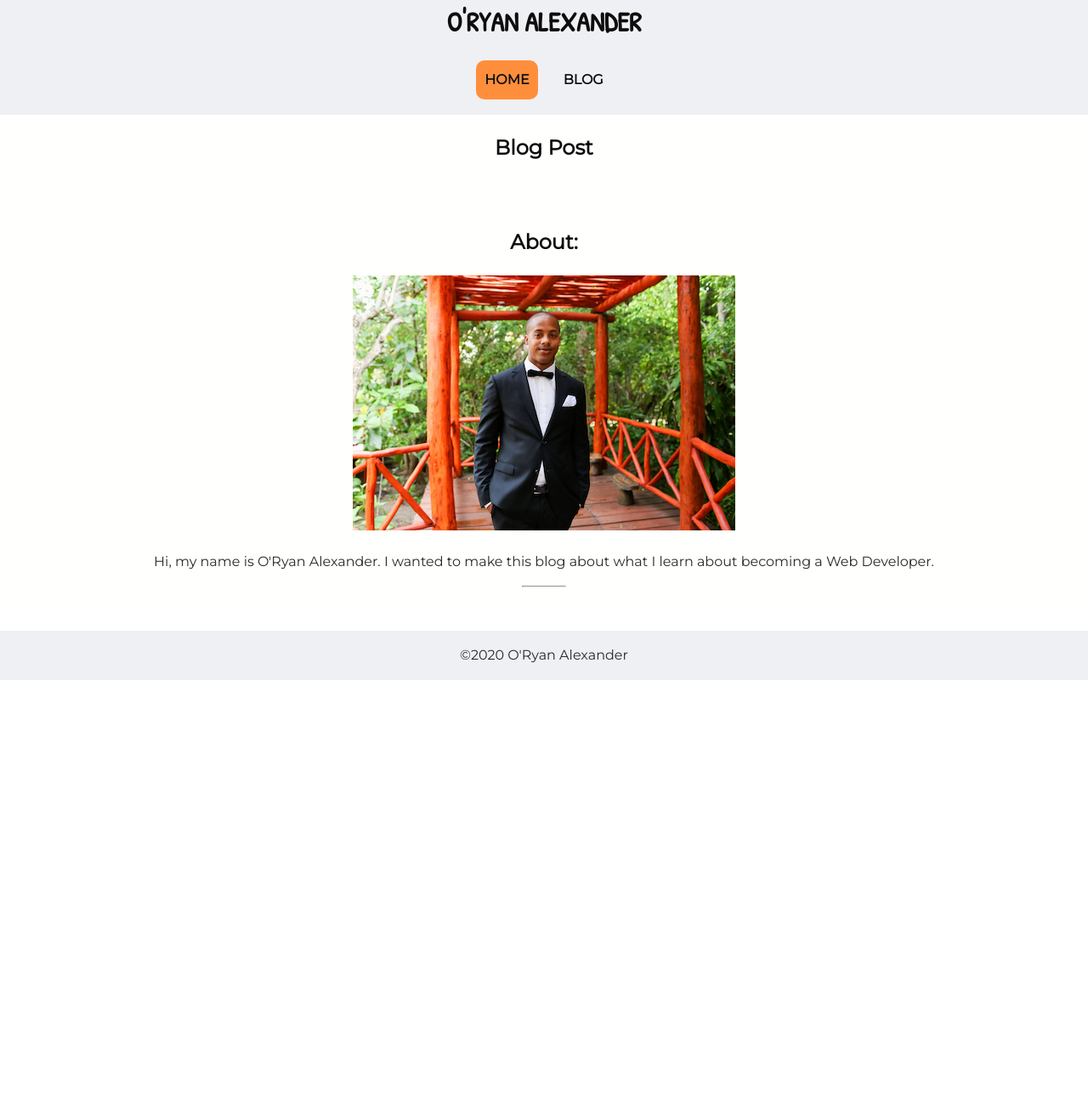
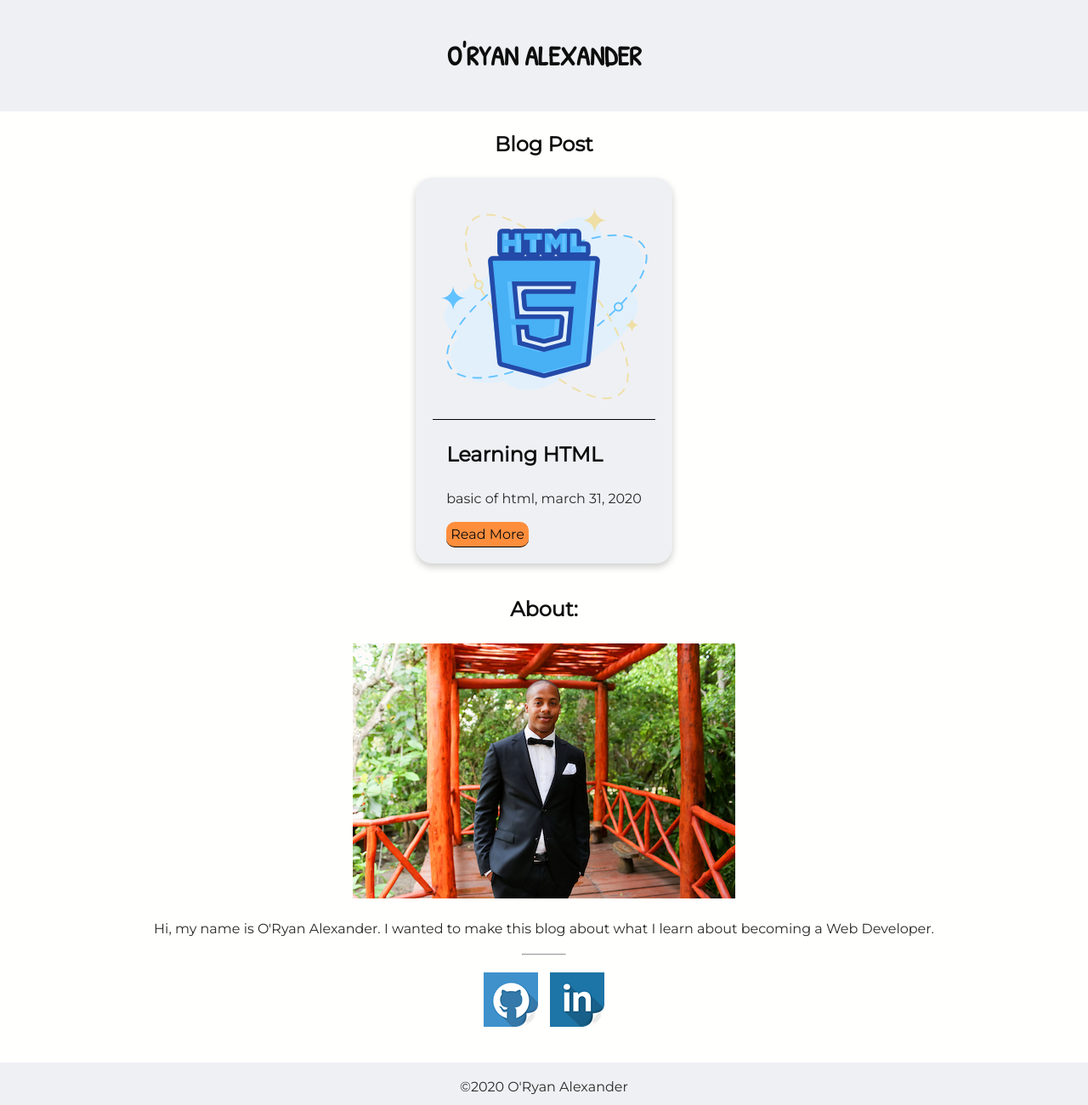
Before and after one commit to oneil1986/personal-blog, a plain HTML site: page index.html in a window 1280 px wide. Shown: the whole page at 85% size. Before the commit the page ends 800 px from the top, so only its background shows below. Drawn offline with Linux system fonts and the light colour scheme.

Commit message:
docs: changes to documentation

```diff
--- a/css/home-layout.css
+++ b/css/home-layout.css
@@ -24,6 +24,27 @@
   grid-area: main;
 }
 
+.blog-section {
+  display: flex;
+  flex-direction: column;
+  justify-items: center;
+  align-items: center;
+}
+
+.blog-section .context {
+  text-align: left;
+  padding: 2px 16px;
+  border-top: 1px solid #000;
+}
+
+.context a {
+  background: #ff8e3c;
+  color: #0d0d0d;
+  padding: 5px;
+  border-radius: 10px;
+  border-bottom: 1px solid #000;
+}
+
 .side-bar {
   grid-area: side-bar;
   padding: 15px;
@@ -31,6 +52,15 @@
 
 .side-bar img {
   max-width: 100%;
+}
+
+.social-nav {
+  margin: 15px auto;
+}
+
+.social-nav li {
+  display: inline-block;
+  padding: 5px;
 }
 
 hr {
--- a/css/main.css
+++ b/css/main.css
@@ -24,7 +24,7 @@ body {
 }
 
 h1 {
-  margin: 0;
+  margin: 40px 0;
   font-family: "Patrick Hand", cursive;
   text-transform: uppercase;
 }
@@ -76,8 +76,17 @@ a {
 }
 
 .content .card {
+  display: inline-block;
   background: #eff0f3;
   color: #2a2a2a;
+  border-radius: 20px;
+  padding: 20px;
+  box-shadow: 0 4px 8px 0 rgba(0, 0, 0, 0.2);
+  transition: 0.3s;
+}
+
+.content .card:hover {
+  box-shadow: 0 8px 16px 0 rgba(0, 0, 0, 0.2);
 }
 
 .side-bar {
--- a/index.html
+++ b/index.html
@@ -18,12 +18,6 @@
       <!-- Main Header -->
       <header class="main-header">
         <h1>O'Ryan Alexander</h1>
-        <nav>
-          <ul class="main-nav">
-            <li><a href="index.html">Home</a></li>
-            <li><a href="#">Blog</a></li>
-          </ul>
-        </nav>
       </header>
 
       <!-- right/center section for moblie  -->
@@ -39,14 +33,47 @@
           </p>
           <!-- Social Links -->
           <hr />
-          <div class="social-link"></div>
+          <div class="social-link">
+            <nav>
+              <ul class="social-nav">
+                <li>
+                  <a
+                    href="https://github.com/oneil1986"
+                    target="_blank"
+                    rel="noopener noreferrer"
+                    ><img
+                      src="images/iconfinder_GitHub-Social-Network-communicate-page-curl_437877.png"
+                      alt="Icon link for github"
+                  /></a>
+                </li>
+                <li>
+                  <a
+                    href="https://www.linkedin.com/in/oryan-alexander-12a475162/"
+                    target="_blank"
+                    rel="noopener noreferrer"
+                    ><img
+                      src="images/iconfinder_LinkedIn-Social-Network-communicate-page-curl_437878.png"
+                      alt="Icon of linkedIn"
+                  /></a>
+                </li>
+              </ul>
+            </nav>
+          </div>
         </section>
       </aside>
 
       <!-- Main content -->
       <main class="content">
-        <section>
+        <section class="blog-section">
           <h2>Blog Post</h2>
+          <div class="card">
+            <img src="images/html-256.png" alt="html logo" />
+            <div class="context">
+              <h2>Learning HTML</h2>
+              <p>basic of html, march 31, 2020</p>
+              <a href="pages/html-basic.html">Read More</a>
+            </div>
+          </div>
         </section>
       </main>
 
```
Also changed, not shown: images/html-128.png (added), images/html-256.png (added), images/iconfinder_GitHub-Social-Network-communicate-page-curl_437877.png (added), images/iconfinder_Instagram-Social-Network-communicate-page-curl_437873.png (added), images/iconfinder_LinkedIn-Social-Network-communicate-page-curl_437878.png (added).
